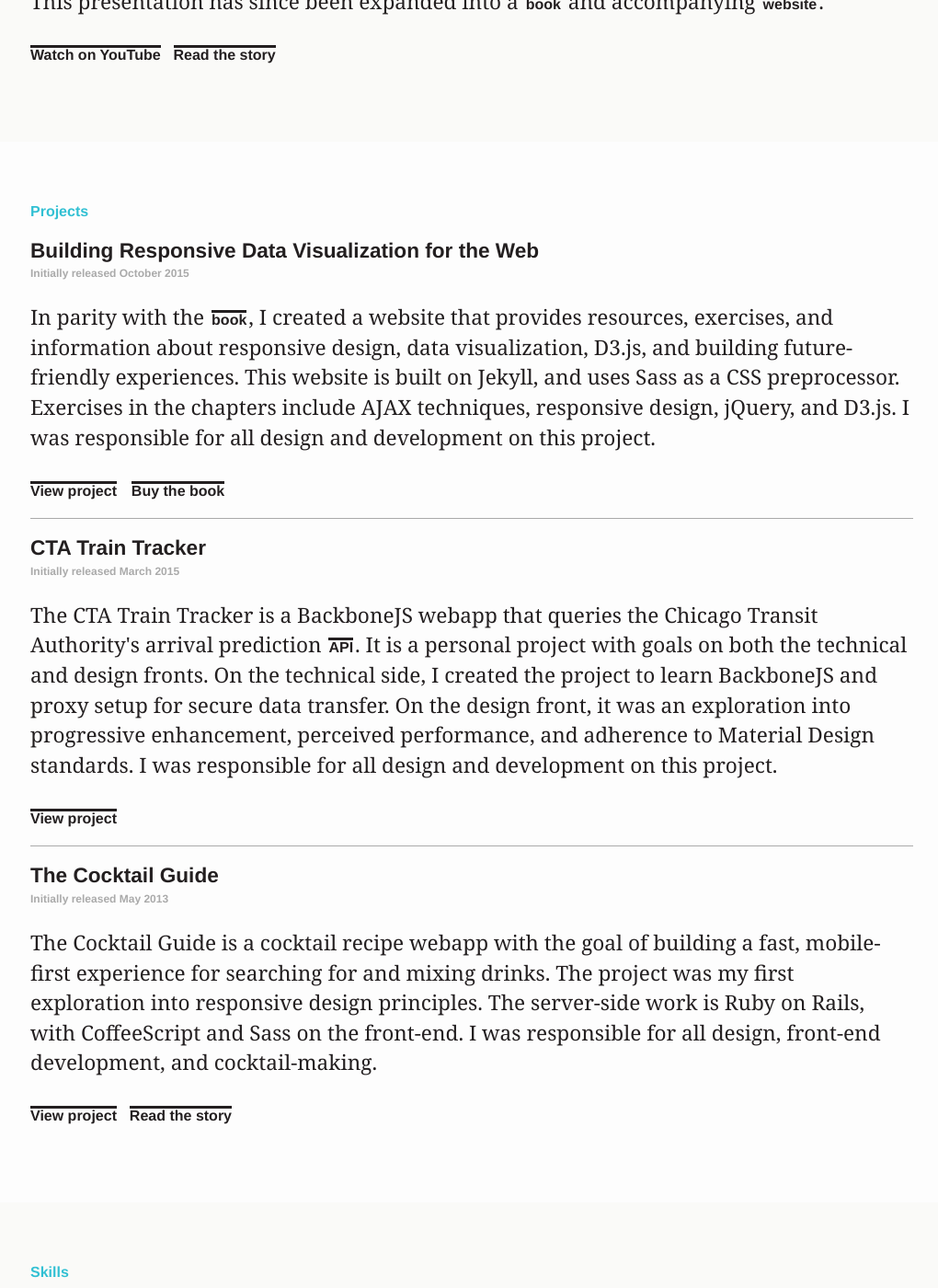
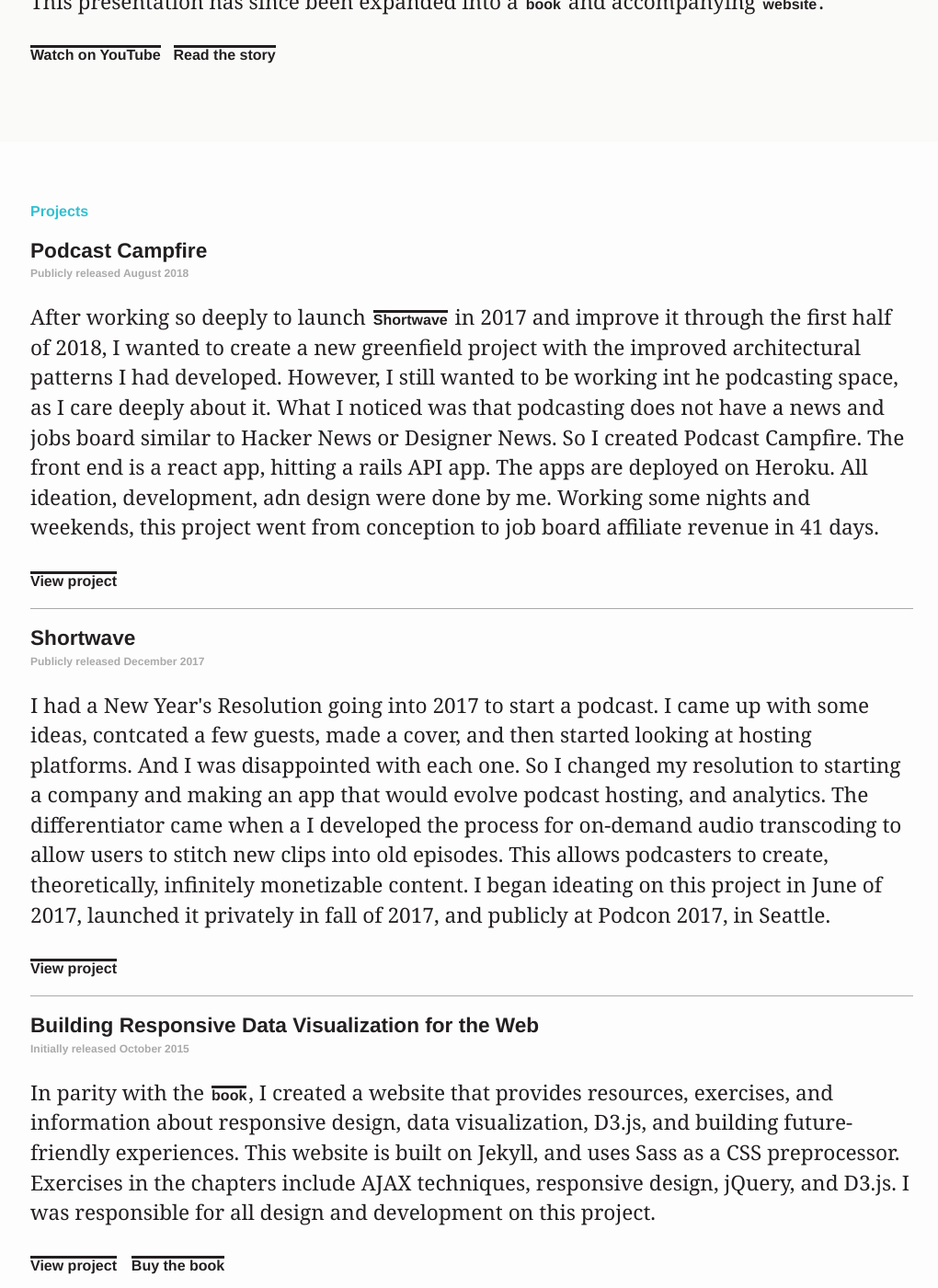
Before and after one commit to billHinderman/resume, a Jekyll site: the page built from index.html, in a window 1280 px wide and 1400 px high, scrolled down 9589 px. Shown: the whole window at 92% size, without its empty margins (127-1147 px from the left). Built offline with Jekyll 4.4.1, drawn with Linux system fonts in a browser that asks for light colours.

Commit message:
Adding shortwave and PC to projects

```diff
--- a/_includes/section-project.html
+++ b/_includes/section-project.html
@@ -2,6 +2,36 @@
   <div class="wrapper">
     <h2>Projects</h2>
     <ul class="resume-item-list">
+      <li class="resume-item">
+        <div class="resume-item-main">
+          <div class="resume-item-heading">
+            <h3>Podcast Campfire</h3>
+            <p class="resume-item-time">Publicly released August 2018</p>
+          </div>
+        </div>
+        <p class="resume-item-description">
+          After working so deeply to launch <a class="link link-inline" href="https://www.goshortwave.com" target="_blank">Shortwave</a> in 2017 and improve it through the first half of 2018, I wanted to create a new greenfield project with the improved architectural patterns I had developed.  However, I still wanted to be working int he podcasting space, as I care deeply about it.  What I noticed was that podcasting does not have a news and jobs board similar to Hacker News or Designer News.  So I created Podcast Campfire.  The front end is a react app, hitting a rails API app.  The apps are deployed on Heroku.  All ideation, development, adn design were done by me.  Working some nights and weekends, this project went from conception to job board affiliate revenue in 41 days.
+        </p>
+        <p class="resume-item-description">
+          <a class="link" href="https://www.podcastcampfire.com/" target="_blank">View project</a>
+        </p>
+      </li>
+
+      <li class="resume-item">
+        <div class="resume-item-main">
+          <div class="resume-item-heading">
+            <h3>Shortwave</h3>
+            <p class="resume-item-time">Publicly released December 2017</p>
+          </div>
+        </div>
+        <p class="resume-item-description">
+          I had a New Year's Resolution going into 2017 to start a podcast.  I came up with some ideas, contcated a few guests, made a cover, and then started looking at hosting platforms.  And I was disappointed with each one.  So I changed my resolution to starting a company and making an app that would evolve podcast hosting, and analytics.  The differentiator came when a I developed the process for on-demand audio transcoding to allow users to stitch new clips into old episodes.  This allows podcasters to create, theoretically, infinitely monetizable content.  I began ideating on this project in June of 2017, launched it privately in fall of 2017, and publicly at Podcon 2017, in Seattle.
+        </p>
+        <p class="resume-item-description">
+          <a class="link" href="https://www.goshortwave.com/" target="_blank">View project</a>
+        </p>
+      </li>
+
       <li class="resume-item">
         <div class="resume-item-main">
           <div class="resume-item-heading">
@@ -52,7 +82,7 @@
             <a class="link" href="http://thecocktailgui.de/" target="_blank">View project</a>
           </li>
           <li>
-            <a class="link" href="http://billhinderman.com/thoughts/everything-is-ugly-until-i-make-it/" target="_blank">Read the story</a>
+            <a class="link" href="http://www.billhinderman.com/writes/everything-is-ugly-until-i-make-it/" target="_blank">Read the story</a>
           </li>
         </ul>
       </li>
```
